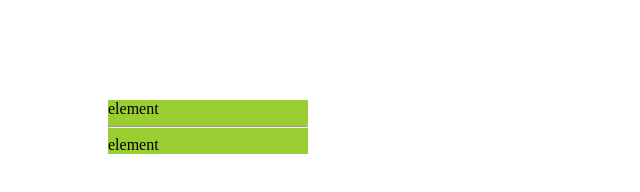
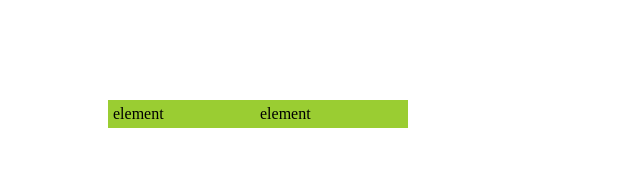
Before and after one commit to lvivduncan/levus-dropdown, a plain HTML site: page index.html in a window 1280 px wide. Shown: the whole page, without its empty margins (0-640 px from the left). Drawn offline with Linux system fonts and the light colour scheme.

Commit message:
left and right

```diff
--- a/css/levus-dropdown.css
+++ b/css/levus-dropdown.css
@@ -1,7 +1,51 @@
+/* example start*/
+
+*,
+ ::after,
+ ::before {
+    box-sizing: border-box;
+}
+
+#example {
+    margin: 100px;
+    width: 300px;
+    background: yellowgreen;
+    display: flex;
+}
+
+#example ul {
+    background: coral;
+}
+
+.levus-dropdown {
+    flex-basis: 49%;
+}
+
+.levus-dropdown span {
+    display: inline-block;
+    padding: 5px;
+}
+
+
+/* example end */
+
 .levus-dropdown {
     position: relative;
 }
 
 .levus-dropdown ul {
     position: absolute;
+    margin: 0;
 }
+
+.levus-dropdown.left ul {
+    left: 0;
+}
+
+.levus-dropdown.right ul {
+    right: 0;
+}
+
+.levus-dropdown span {
+    pointer-events: none;
+}
--- a/index.html
+++ b/index.html
@@ -6,29 +6,12 @@
     <meta name="viewport" content="width=device-width, initial-scale=1.0">
     <title> levus dropdown</title>
     <link rel="stylesheet" href="css/levus-dropdown.css">
-    <style>
-        *,
-         ::after,
-         ::before {
-            box-sizing: border-box;
-        }
-
-        #example {
-            margin: 100px;
-            width: 200px;
-            background: yellowgreen;
-        }
-
-        #example ul {
-            background: coral;
-        }
-    </style>
 </head>
 
 <body>
 
     <div id="example">
-        <div class="levus-dropdown">
+        <div class="levus-dropdown left">
             <span>element</span>
             <ul>
                 <li>first</li>
@@ -36,8 +19,8 @@
                 <li>third</li>
             </ul>
         </div>
-        <hr>
-        <div class="levus-dropdown">
+
+        <div class="levus-dropdown right">
             <span>element</span>
             <ul>
                 <li>first</li>
--- a/js/levus-dropdown.js
+++ b/js/levus-dropdown.js
@@ -12,7 +12,7 @@ function levusDropdown() {
     document.querySelectorAll('.levus-dropdown').forEach(element => element.addEventListener('mouseout', function() {
         setTimeout(() => {
             this.querySelector('ul').style.display = 'none';
-        }, 300);
+        }, 1200);
     }));
 }
 
```
